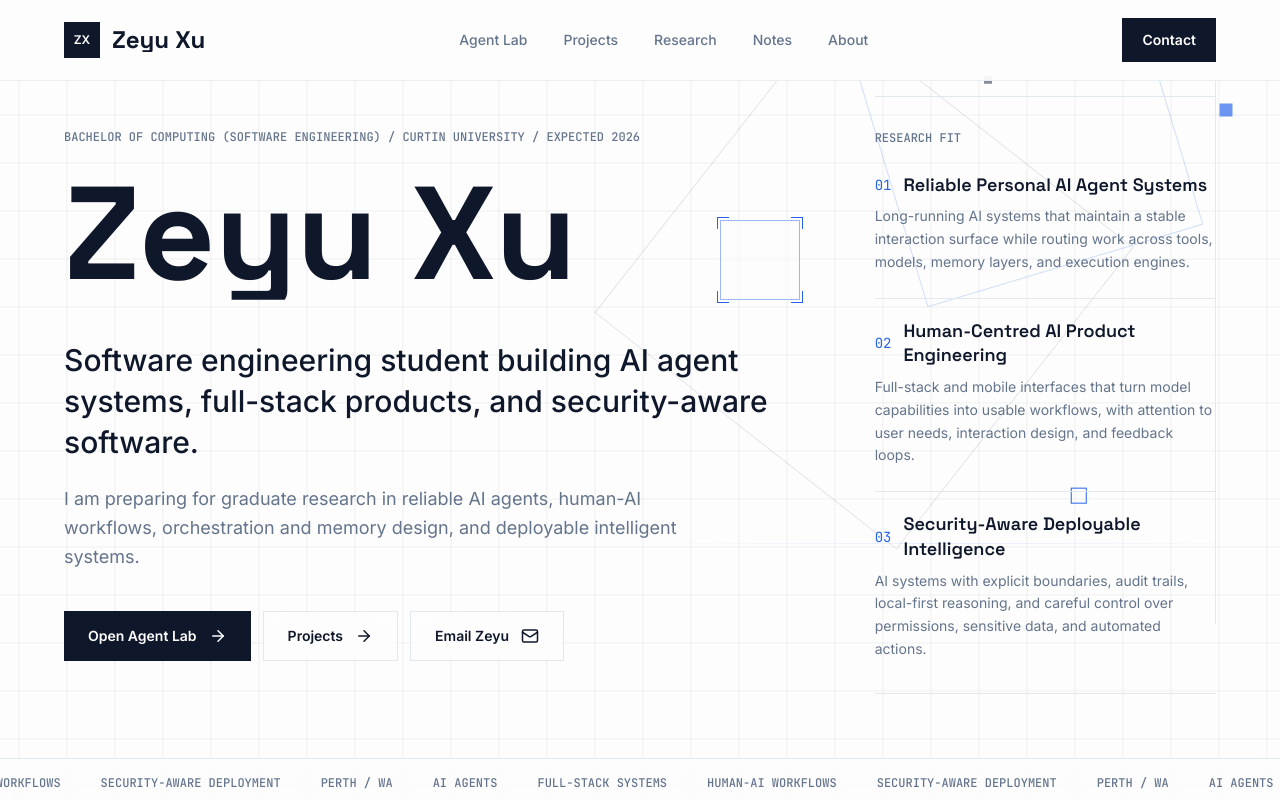
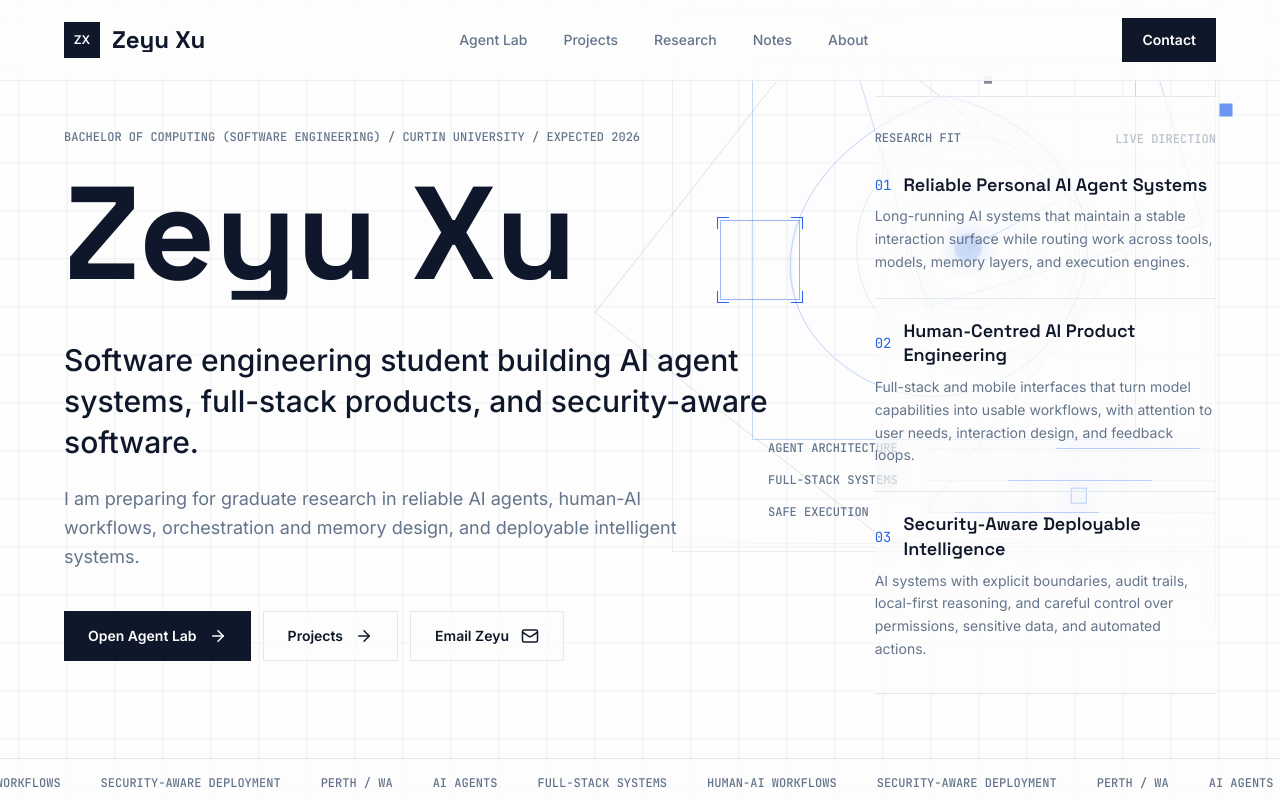
Before and after one commit to Zeyu723/zeyu-xu-portfolio, a React (Vite) app: page / in a window 1280 px wide. Shown: the top 800 px of the page. Built offline with nearby package versions, Linux system fonts and the light colour scheme.

Commit message:
Enhance hero system interaction

```diff
--- a/src/App.tsx
+++ b/src/App.tsx
@@ -1,30 +1,12 @@
-import { BrowserRouter as Router, Route, Routes } from "react-router-dom";
-import AgentResearchPage from "./pages/AgentResearch";
+import { BrowserRouter as Router } from "react-router-dom";
+import AnimatedRoutes from "./components/AnimatedRoutes";
 import Layout from "./components/Layout";
-import AboutPage from "./pages/About";
-import ContactPage from "./pages/Contact";
-import Home from "./pages/Home";
-import NoteDetail from "./pages/NoteDetail";
-import NotesPage from "./pages/Notes";
-import ProjectDetail from "./pages/ProjectDetail";
-import ProjectsPage from "./pages/Projects";
-import ResearchPage from "./pages/Research";
 
 export default function App() {
   return (
     <Router>
       <Layout>
-        <Routes>
-          <Route path="/" element={<Home />} />
-          <Route path="/agent-research" element={<AgentResearchPage />} />
-          <Route path="/projects" element={<ProjectsPage />} />
-          <Route path="/projects/:slug" element={<ProjectDetail />} />
-          <Route path="/research" element={<ResearchPage />} />
-          <Route path="/about" element={<AboutPage />} />
-          <Route path="/contact" element={<ContactPage />} />
-          <Route path="/notes" element={<NotesPage />} />
-          <Route path="/notes/:slug" element={<NoteDetail />} />
-        </Routes>
+        <AnimatedRoutes />
       </Layout>
     </Router>
   );
--- /dev/null
+++ b/src/components/AnimatedRoutes.tsx
@@ -0,0 +1,58 @@
+import { AnimatePresence, motion } from "motion/react";
+import { useEffect } from "react";
+import { Route, Routes, useLocation } from "react-router-dom";
+import AboutPage from "../pages/About";
+import AgentResearchPage from "../pages/AgentResearch";
+import ContactPage from "../pages/Contact";
+import Home from "../pages/Home";
+import NoteDetail from "../pages/NoteDetail";
+import NotesPage from "../pages/Notes";
+import ProjectDetail from "../pages/ProjectDetail";
+import ProjectsPage from "../pages/Projects";
+import ResearchPage from "../pages/Research";
+
+export default function AnimatedRoutes() {
+  const location = useLocation();
+
+  useEffect(() => {
+    window.scrollTo(0, 0);
+  }, [location.pathname]);
+
+  return (
+    <>
+      <AnimatePresence mode="wait">
+        <motion.div
+          key={`progress-${location.pathname}`}
+          aria-hidden="true"
+          initial={{ scaleX: 0, opacity: 1 }}
+          animate={{ scaleX: 1, opacity: [1, 1, 0] }}
+          exit={{ scaleX: 1, opacity: 0 }}
+          transition={{ duration: 0.85, ease: [0.77, 0, 0.18, 1] }}
+          className="route-progress pointer-events-none fixed left-0 top-0 z-[70] h-1 w-full origin-left bg-accent"
+        />
+      </AnimatePresence>
+
+      <AnimatePresence mode="wait">
+        <motion.main
+          key={location.pathname}
+          initial={{ opacity: 0, y: 28, filter: "blur(10px)" }}
+          animate={{ opacity: 1, y: 0, filter: "blur(0px)" }}
+          exit={{ opacity: 0, y: -18, filter: "blur(8px)" }}
+          transition={{ duration: 0.45, ease: [0.16, 1, 0.3, 1] }}
+        >
+          <Routes location={location}>
+            <Route path="/" element={<Home />} />
+            <Route path="/agent-research" element={<AgentResearchPage />} />
+            <Route path="/projects" element={<ProjectsPage />} />
+            <Route path="/projects/:slug" element={<ProjectDetail />} />
+            <Route path="/research" element={<ResearchPage />} />
+            <Route path="/about" element={<AboutPage />} />
+            <Route path="/contact" element={<ContactPage />} />
+            <Route path="/notes" element={<NotesPage />} />
+            <Route path="/notes/:slug" element={<NoteDetail />} />
+          </Routes>
+        </motion.main>
+      </AnimatePresence>
+    </>
+  );
+}
--- a/src/components/Hero.tsx
+++ b/src/components/Hero.tsx
@@ -42,10 +42,49 @@ export default function Hero() {
       </motion.div>
       <motion.div
         style={{ y: fieldY }}
-        className="absolute inset-y-16 right-0 hidden w-[56vw] lg:block"
+        className="absolute inset-y-16 right-0 hidden w-[58vw] lg:block"
         aria-hidden="true"
       >
         <div className="data-sweep absolute right-16 top-0 h-full w-px bg-border" />
+        <div className="hero-orbit absolute right-16 top-16 h-[34rem] w-[34rem] border border-border/80" />
+        <div className="hero-orbit hero-orbit-reverse absolute right-36 top-28 h-[24rem] w-[24rem] border border-accent/25" />
+        <div className="hero-radar absolute right-[12.5rem] top-[12rem] h-[14rem] w-[14rem] rounded-full border border-border/80" />
+        <motion.div
+          animate={{ rotate: 360 }}
+          transition={{ duration: 7.5, repeat: Infinity, ease: "linear" }}
+          className="absolute right-[12.5rem] top-[12rem] h-[14rem] w-[14rem] rounded-full"
+        >
+          <span className="absolute left-1/2 top-1/2 h-px w-1/2 origin-left bg-gradient-to-r from-accent to-transparent" />
+        </motion.div>
+        <svg
+          className="absolute right-16 top-16 h-[34rem] w-[34rem] overflow-visible"
+          viewBox="0 0 544 544"
+        >
+          <motion.path
+            d="M272 88 C382 112 442 208 404 292 C362 388 238 426 154 342 C82 270 118 142 272 88"
+            fill="none"
+            stroke="rgba(37,99,235,0.28)"
+            strokeWidth="1"
+            initial={{ pathLength: 0, opacity: 0 }}
+            animate={{ pathLength: 1, opacity: 1 }}
+            transition={{ duration: 1.8, delay: 0.45, ease: [0.16, 1, 0.3, 1] }}
+          />
+        </svg>
+        <div className="absolute right-16 top-[31rem] w-[28rem] space-y-4">
+          {["agent architecture", "full-stack systems", "safe execution"].map((label, index) => (
+            <div key={label} className="grid grid-cols-[9rem_1fr] items-center gap-4">
+              <span className="label-mono text-muted">{label}</span>
+              <span className="h-px overflow-hidden bg-border">
+                <motion.span
+                  initial={{ x: "-100%" }}
+                  animate={{ x: ["-100%", "0%", "100%"] }}
+                  transition={{ duration: 2.4, delay: index * 0.28, repeat: Infinity, ease: "easeInOut" }}
+                  className="block h-full w-1/2 bg-accent"
+                />
+              </span>
+            </div>
+          ))}
+        </div>
         <motion.div
           animate={{ rotate: 360 }}
           transition={{ duration: 34, repeat: Infinity, ease: "linear" }}
@@ -149,8 +188,17 @@ export default function Hero() {
           transition={{ duration: 0.8, delay: 0.2, ease: [0.16, 1, 0.3, 1] }}
           className="hidden lg:col-span-4 lg:block"
         >
-          <div className="scan-panel relative overflow-hidden border-y border-border py-8">
-            <p className="label-mono mb-6 text-accent">Research Fit</p>
+          <div className="scan-panel relative overflow-hidden border-y border-border bg-background/70 py-8 backdrop-blur">
+            <div className="mb-6 flex items-center justify-between gap-4">
+              <p className="label-mono text-accent">Research Fit</p>
+              <motion.span
+                animate={{ opacity: [0.35, 1, 0.35] }}
+                transition={{ duration: 1.8, repeat: Infinity }}
+                className="label-mono text-muted"
+              >
+                Live Direction
+              </motion.span>
+            </div>
             <div className="space-y-6">
               {researchInterests.map((interest, index) => (
                 <motion.div
--- a/src/components/Layout.tsx
+++ b/src/components/Layout.tsx
@@ -1,5 +1,4 @@
 import type { ReactNode } from "react";
-import { motion } from "motion/react";
 import CustomCursor from "./CustomCursor";
 import Footer from "./Footer";
 import Navbar from "./Navbar";
@@ -13,13 +12,7 @@ export default function Layout({ children }: LayoutProps) {
     <div className="min-h-screen bg-background text-foreground selection:bg-accent selection:text-white">
       <CustomCursor />
       <Navbar />
-      <motion.main
-        initial={{ opacity: 0, y: 8 }}
-        animate={{ opacity: 1, y: 0 }}
-        transition={{ duration: 0.45, ease: [0.16, 1, 0.3, 1] }}
-      >
-        {children}
-      </motion.main>
+      {children}
       <Footer />
     </div>
   );
--- a/src/components/Projects.tsx
+++ b/src/components/Projects.tsx
@@ -1,4 +1,4 @@
-import { ArrowUpRight, Trophy } from "lucide-react";
+import { ArrowUpRight, ExternalLink, Trophy } from "lucide-react";
 import { motion } from "motion/react";
 import { Link } from "react-router-dom";
 import { projects } from "../content/portfolio";
@@ -102,6 +102,17 @@ export default function Projects() {
                   <ArrowUpRight size={17} />
                 </span>
               </Link>
+              {project.link && (
+                <a
+                  href={project.link}
+                  target="_blank"
+                  rel="noreferrer"
+                  className="mt-4 inline-flex items-center gap-3 text-sm font-semibold text-muted transition-colors hover:text-accent"
+                >
+                  {project.linkLabel ?? "Open live demo"}
+                  <ExternalLink size={16} />
+                </a>
+              )}
             </div>
           </motion.article>
         ))}
--- a/src/index.css
+++ b/src/index.css
@@ -17,6 +17,9 @@
 @layer base {
   * {
     @apply border-border;
+  }
+  html {
+    scroll-behavior: smooth;
   }
   body {
     @apply bg-background text-foreground font-sans antialiased selection:bg-accent selection:text-white overflow-x-hidden;
@@ -74,6 +77,33 @@
   animation: scan-vertical 5.5s cubic-bezier(0.4, 0, 0.2, 1) infinite;
 }
 
+.hero-orbit {
+  animation: hero-orbit 28s linear infinite;
+  transform-origin: center;
+}
+
+.hero-orbit-reverse {
+  animation-duration: 38s;
+  animation-direction: reverse;
+}
+
+.hero-radar::before,
+.hero-radar::after {
+  content: "";
+  position: absolute;
+  inset: 22%;
+  border: 1px solid rgba(226, 232, 240, 0.9);
+  border-radius: 9999px;
+}
+
+.hero-radar::after {
+  inset: 42%;
+  background: rgba(37, 99, 235, 0.88);
+  border-color: rgba(37, 99, 235, 0.88);
+  box-shadow: 0 0 32px rgba(37, 99, 235, 0.35);
+  animation: radar-pulse 2.2s ease-in-out infinite;
+}
+
 .data-sweep::after,
 .scan-panel::after {
   content: "";
@@ -92,6 +122,17 @@
 
 .trace-line {
   animation: trace-x 4s ease-in-out infinite;
+}
+
+.route-progress::after {
+  content: "";
+  position: absolute;
+  right: 0;
+  top: -0.35rem;
+  height: 0.75rem;
+  width: 7rem;
+  background: linear-gradient(90deg, transparent, rgba(37, 99, 235, 0.75), transparent);
+  filter: blur(6px);
 }
 
 .reveal-sheen::after {
@@ -130,6 +171,17 @@
   100% { transform: translateY(68svh); opacity: 0; }
 }
 
+@keyframes hero-orbit {
+  from { transform: rotate(0deg) scale(1); }
+  50% { transform: rotate(180deg) scale(1.035); }
+  to { transform: rotate(360deg) scale(1); }
+}
+
+@keyframes radar-pulse {
+  0%, 100% { transform: scale(0.75); opacity: 0.65; }
+  50% { transform: scale(1.35); opacity: 1; }
+}
+
 @keyframes sweep-y {
   0%, 18% { transform: translateY(-100%); opacity: 0; }
   36% { opacity: 1; }
--- a/src/pages/ProjectDetail.tsx
+++ b/src/pages/ProjectDetail.tsx
@@ -65,7 +65,7 @@ export default function ProjectDetail() {
                 rel="noreferrer"
                 className="inline-flex items-center gap-3 bg-foreground px-5 py-4 text-sm font-semibold text-background transition-colors hover:bg-accent"
               >
-                Open live demo
+                {project.linkLabel ?? "Open live demo"}
                 <ExternalLink size={17} />
               </a>
             )}
```
Also changed, not shown: src/content/portfolio.ts (+6 -1 lines).
